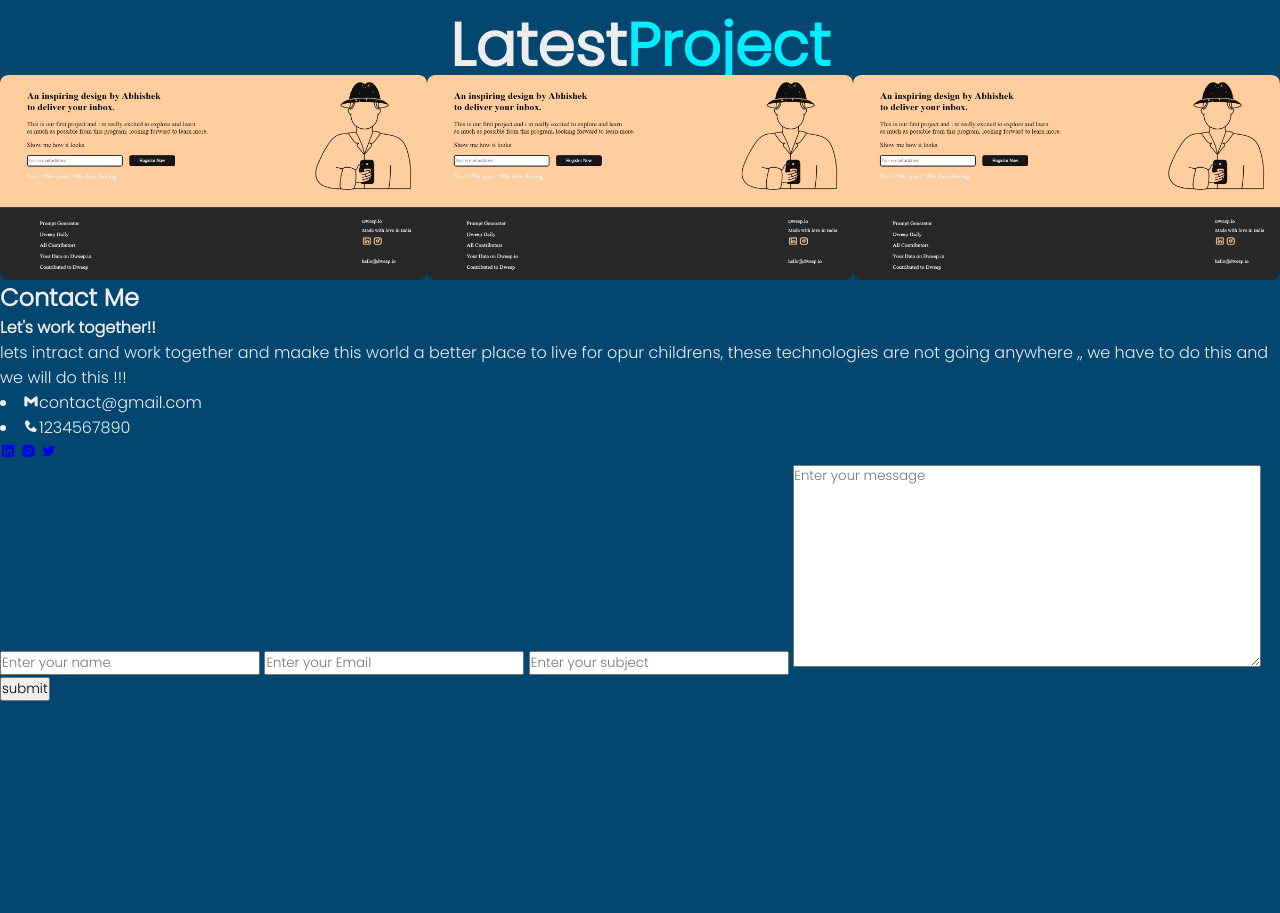
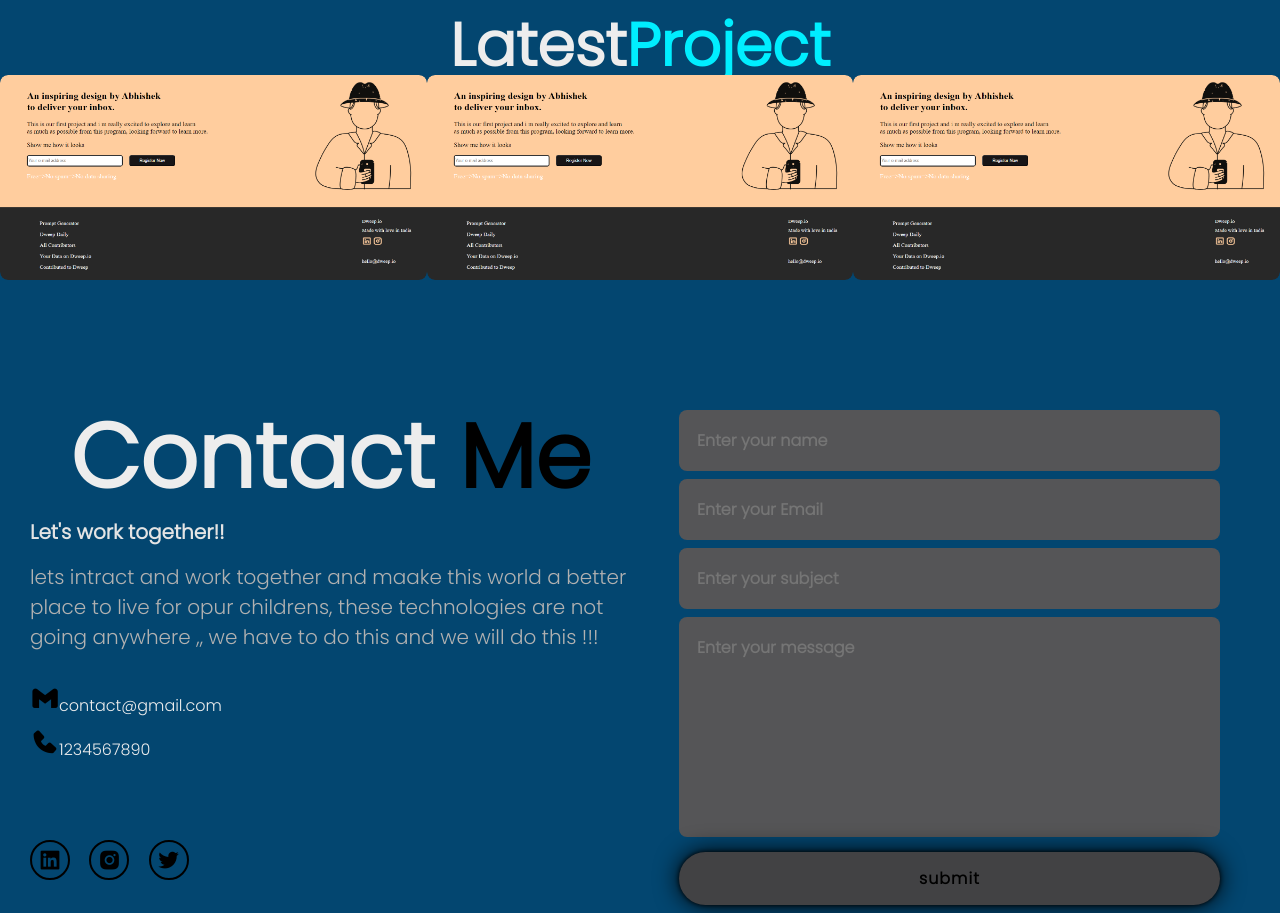
Before and after one commit to AbhishekSingh562/MyPortfolio, a plain HTML site: page index.html in a window 1280 px wide. Shown: the part 3190-4103 px from the top of the page. Before the commit the page ends 3891 px from the top, so only its background shows below. Drawn offline with nearby package versions, Linux system fonts and the light colour scheme; a web font is replaced by a local one.

Commit message:
video finshed

```diff
--- a/index.html
+++ b/index.html
@@ -23,10 +23,10 @@
 
     <nav class="navbar">
       <a href="#" style="--i:1" class="active">Home</a>
-      <a href="#" style="--i:2">About</a>
-      <a href="#" style="--i:3">Skill</a>
-      <a href="#" style="--i:4">Portfolio</a>
-      <a href="#" style="--i:5">Contact</a>
+      <a href="#about" style="--i:2">About</a>
+      <a href="#skills" style="--i:3">Skill</a>
+      <a href="#services" style="--i:4">Portfolio</a>
+      <a href="#contact" style="--i:5">Contact</a>
     </nav>
   </header>
   <section class="home">
--- a/stylesheet.css
+++ b/stylesheet.css
@@ -47,6 +47,7 @@
   margin: 0;
   padding: 0;
   box-sizing: border-box;
+  scroll-behavior: smooth;
   font-family: "poppins", sans-serif;
 }
 body {
@@ -312,6 +313,7 @@ body {
   display: inline-block;
   padding: 12px 28px;
   border-radius: 40px;
+  font-size: 16px;
   box-shadow: 0 0 20px black;
   letter-spacing: 1px;
   text-decoration: none;
@@ -668,3 +670,126 @@ section {
 .row:hover .layer {
   height: 100%;
 }
+
+.contact {
+  display: grid;
+  grid-template-columns: repeat(2, 1fr);
+  align-items: center;
+  gap: 3rem;
+  padding-left: 30px;
+  margin-top: 130px;
+}
+
+.contact-text h2 {
+  font-size: 90px;
+  line-height: 1;
+  text-align: center;
+}
+
+.contact-text h2 span {
+  color: black;
+}
+
+.contact-text h4 {
+  margin: 15px 0;
+  color: rgb(228, 228, 228);
+  font-size: 20px;
+  font-weight: 600;
+}
+
+.contact-text p {
+  color: rgb(177, 177, 177);
+  font-size: 20px;
+  line-height: 30px;
+  margin-bottom: 2rem;
+}
+
+.contact-list {
+  margin-bottom: 3rem;
+}
+
+.contact-list li {
+  margin-bottom: 10px;
+  display: block;
+}
+
+.contact-list i {
+  display: inline-block;
+  color: black;
+  font-size: 29px;
+  font-weight: 600;
+  transition: all, 0.4s ease;
+}
+
+.contact-list li a:hover {
+  transform: scale(1.01) translateY(-5px);
+  color: black;
+}
+
+.contact-icons i {
+  display: inline-flex;
+  justify-content: center;
+  align-items: center;
+  width: 40px;
+  height: 40px;
+  background: transparent;
+  border: 2px solid black;
+  border-radius: 50%;
+  font-size: 25px;
+  color: black;
+  text-decoration: none;
+  margin: 30px 15px 30px 0;
+  transition: 0.5s ease;
+  opacity: 0;
+  animation: slideLeft 1s ease forwards;
+  animation-delay: calc(0.2s * var(--i));
+}
+
+.contact-icons i:hover {
+  background: rgb(26, 38, 46);
+  color: black;
+  box-shadow: 0 0 20px black;
+}
+
+.contact-form form {
+  position: relative;
+}
+
+.contact-form form input,
+form textarea {
+  border: none;
+  outline: none;
+  width: 90%;
+  padding: 18px;
+  background: #555557;
+  color: black;
+  font-size: 1rem;
+  font-weight: 600;
+  margin-bottom: 0.5rem;
+  border-radius: 0.5rem;
+}
+
+.contact-form textarea {
+  resize: none;
+  height: 220px;
+}
+
+.contact-form form .send {
+  display: inline-block;
+  padding: 14px 60px;
+  background: #424244;
+  border-radius: 40px;
+  box-shadow: 0 0 20px black;
+  font-size: 16px;
+  letter-spacing: 1px;
+  text-decoration: none;
+  font-weight: 600;
+  opacity: 0;
+  animation: slideTop 1s ease forwards;
+  animation-delay: 0.7s;
+  box-shadow: 0 0 5px black, 0 0 25px black;
+}
+
+.contact-form form .send:hover {
+  box-shadow: 0 0 5px black, 0 0 25px black, 0 0 50px black, 0 0 100px black;
+}
```
